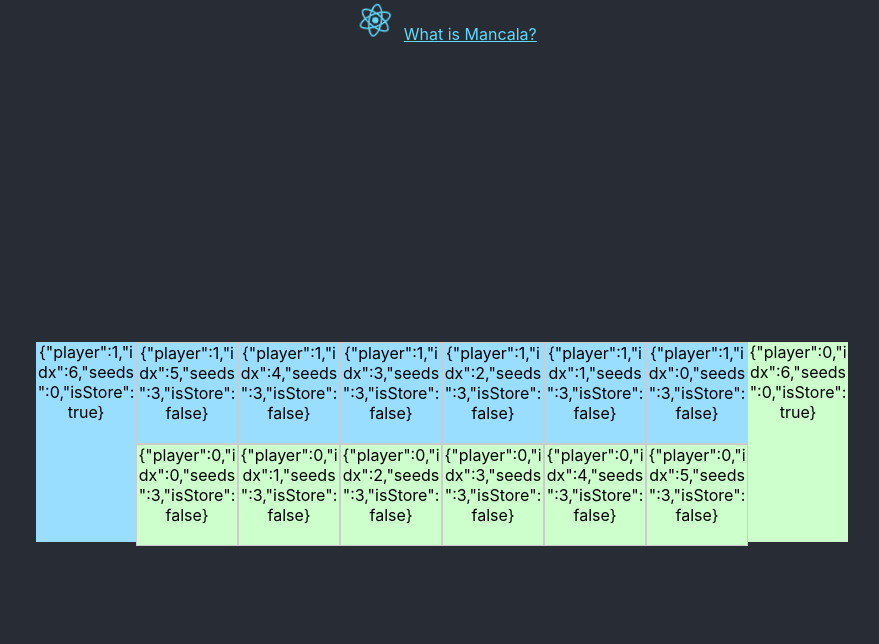
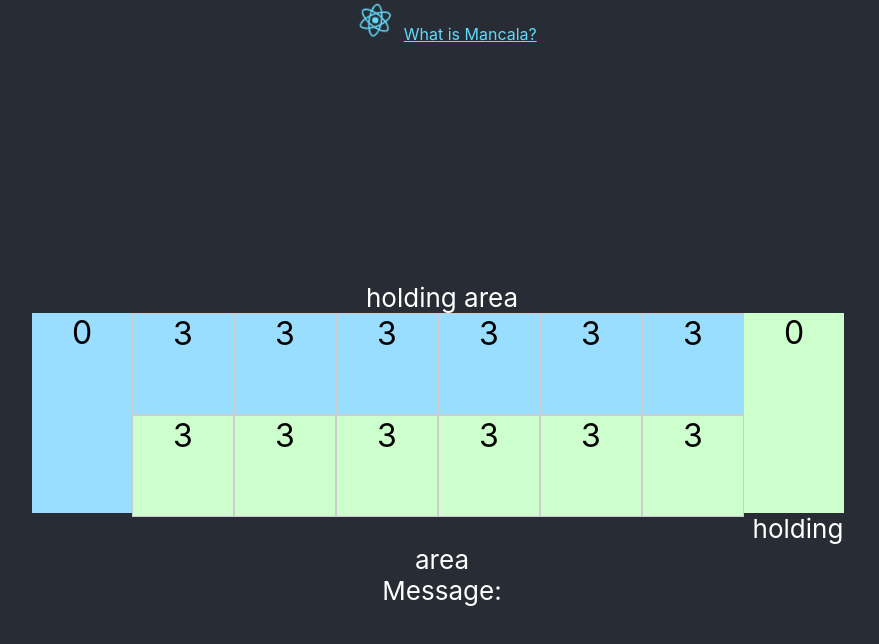
Before and after one commit to jedi1118/mancala-react, a React (Create React App) app: page / in a window 1280 px wide. Shown: the top 644 px of the page, without its empty margins (198-1077 px from the left). Built offline with nearby package versions, Linux system fonts and the light colour scheme.

Commit message:
refactor so playMove can be called recursively - called on both sides

```diff
--- a/src/Mancala.js
+++ b/src/Mancala.js
@@ -21,6 +21,8 @@ class Mancala extends React.Component {
         player2Pits.push(this.getPitData(1, this.MAX_PITS, 0, true));
 
         this.state = {
+            active: 0, // set active player
+            message: '',
             data: [player1Pits, player2Pits]// array, so we can access player data by player id
         };
     }
@@ -36,23 +38,86 @@ class Mancala extends React.Component {
             isStore: isStore || false
         };
     }
+    pitClicked = (data) =>{
+        console.log('pit', this, data);
+        if (data.player !== this.state.active) {// TODO: auto hide message
+            this.setState({ message: 'Click on a Pit on your side.'});
+            return;
+        }
+        this.setState({ message: ''});
+
+        // make a copy of the player's pits
+        let playerPits = Object.assign([], this.state.data[this.state.active]);
+        let seedsInHand = playerPits[data.idx].seeds;// seeds in in-hand
+        playerPits[data.idx].seeds = 0;// pickup all - 0 out seeds in clicked pit
+        let startIdx = data.idx+1;// starting pit to drop seed
+        console.log('pitClicked: player=', this.state.active, ' clicked:', data.idx, ' startIdx=', startIdx);
+        this.playMove(seedsInHand, playerPits, startIdx);
+    }
+    playMove = (seedsInHand, playerPits, startIdx) => {
+        console.log('@@@playMove, side=', playerPits[0].player, ' seedsInHand:', seedsInHand);
+        // try drop seed 1 by 1 into active player pits(including store)
+        let idx = startIdx;
+        while (seedsInHand > 0 && idx < playerPits.length) {
+            // drop seed if:
+            // 1. not a store - any pit
+            // 2. a store, and belong to active player
+            // TODO: create steps for each pit change, then play it back with a delay
+            if (!playerPits[idx].isStore || (playerPits[idx].isStore && playerPits[idx].player === this.state.active)) {
+                playerPits[idx].seeds++;
+                seedsInHand--;
+                console.log('-> place seed:', seedsInHand, ' pit:', playerPits[idx]);
+            }
+            // when seeds in-hand are empty, pickup all seeds from current pit again
+            // if (seedsInHand === 0) {
+            //     seedsInHand = playerPits[idx].seeds;
+            //     console.log('-> pickup seed:', seedsInHand);
+            // }
+            idx++;
+        }
+        // create a copy of all pits
+        let dataCopy = Object.assign([], this.state.data);
+        let side = playerPits[0].player;
+        dataCopy[side] = playerPits;
+        // update state with new pits data
+        this.setState({data: dataCopy});
+
+        // still have seeds in-hand, play other side of pits
+        if (seedsInHand > 0) {
+            let otherPlayer = this.state.active+1;
+            if (otherPlayer > 1) {
+                otherPlayer /= 2;
+            }
+            let otherPlayerPits = Object.assign([], this.state.data[otherPlayer]);
+            console.log('    switch side:', ' side:', otherPlayer, ' seedsInHand=', seedsInHand, );
+            this.playMove(seedsInHand, otherPlayerPits, 0);
+        }
+    }
     render() {
         // generate UI components
         let player1UI = [], player2UI = [];
         for (let i = 0; i < this.MAX_PITS; i++) {
-            player1UI.push(<Pit config={this.state.data[0][i]}/>);
-            player2UI.push(<Pit config={this.state.data[1][i]}/>);
+            // player 1
+            let p1pit = this.state.data[0][i];
+            player1UI.push(<Pit key={`${p1pit.player}.${p1pit.idx}`} config={p1pit} click={this.pitClicked}/>);
+            // player 2
+            let p2pit = this.state.data[1][i];
+            player2UI.push(<Pit key={`${p2pit.player}.${p2pit.idx}`} config={p2pit} click={this.pitClicked}/>);
         }
         player2UI.reverse();
         // pit order goes counter clockwise, need to reverse the other side
-        // this.state[1].reverse();
-        return <div id="mancala-game">
+        return <div>
+                            <div>holding area</div>
+            <div id="mancala-game">
                     <Store config={this.state.data[1][this.MAX_PITS]}/>
                     <div className="pit-container">
                         <ul>{player2UI}</ul>
                         <ul>{player1UI}</ul>
                     </div>
                     <Store config={this.state.data[0][this.MAX_PITS]}/>
+                </div>
+                <div>holding area</div>
+                <div id="message">Message:{this.state.message}</div>
                 </div>;
     }
 }
--- a/src/Pit.js
+++ b/src/Pit.js
@@ -8,10 +8,15 @@ class Pit extends React.Component {
         this.state = {
             config: props.config
         };
-        console.log('1@@@', this.state.config);
     }
+    handlePitClick = () => {
+        this.props.click(this.state.config);
+    }
+
     render() {
-        return <li className={`pit player${this.state.config.player}`}><div>{JSON.stringify(this.state.config)}</div></li>
+        return <li
+            className={`pit player${this.state.config.player}`}
+            ><div onClick={this.handlePitClick}>{this.state.config.seeds}</div></li>
     }
 }
 
--- a/src/Store.js
+++ b/src/Store.js
@@ -11,7 +11,7 @@ class Store extends React.Component {
     }
     render() {
         console.log('store', this.state.config.player);
-        return <div className={`store player${this.state.config.player}`}>{JSON.stringify(this.state.config)}</div>
+        return <div className={`store player${this.state.config.player}`}>{this.state.config.seeds}</div>
     }
 }
 
--- a/src/mancala.css
+++ b/src/mancala.css
@@ -1,6 +1,6 @@
 #mancala-game {
     /* border: 1px solid #ccc; */
-    /* min-width: 820px; */
+    min-width: 820px;
     font-size: 1rem;
     color: #000;
 }
--- a/src/pit.css
+++ b/src/pit.css
@@ -8,4 +8,5 @@
 .pit div {
     height: 100%;
     word-wrap: break-word;
+    font-size: 2em;
 }
--- a/src/store.css
+++ b/src/store.css
@@ -4,4 +4,6 @@
     /* border: 1px solid red; */
     float: left;
     word-wrap: break-word;
+    font-size: 2em;
+
 }
```
